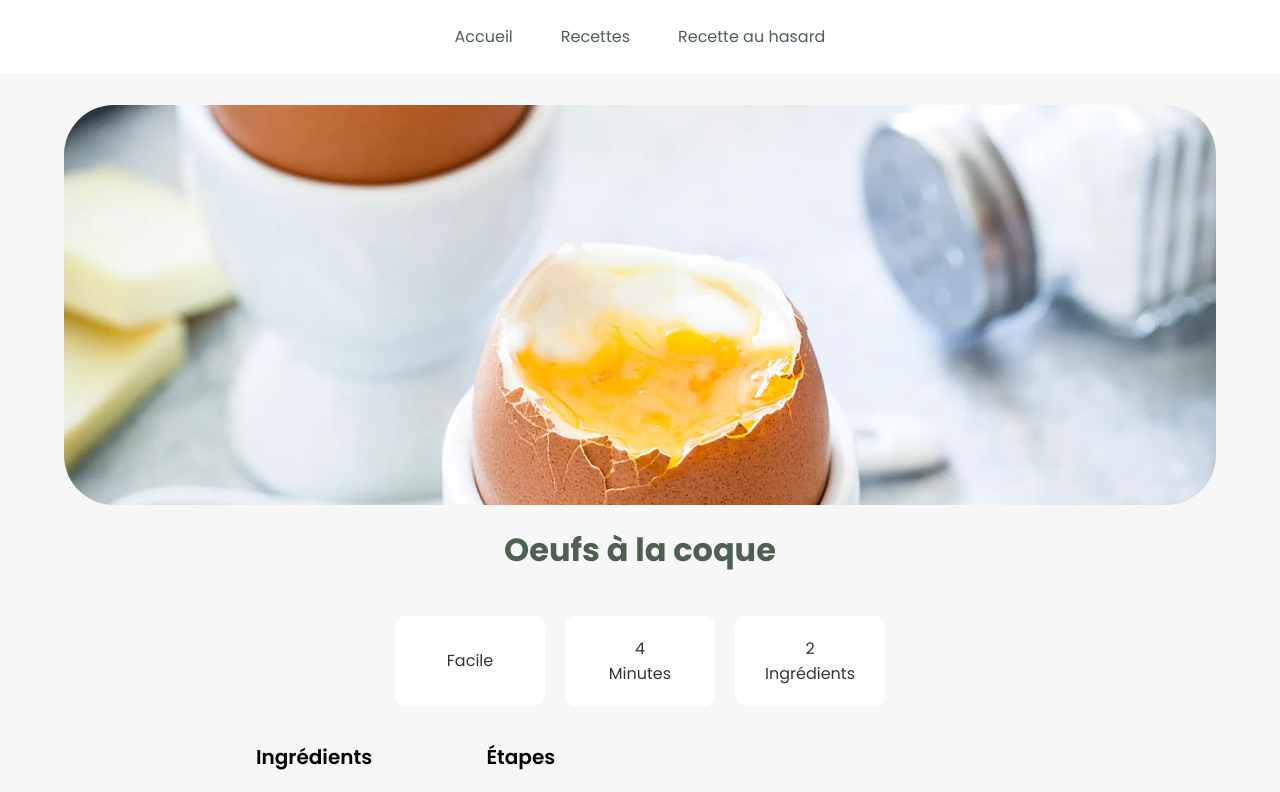
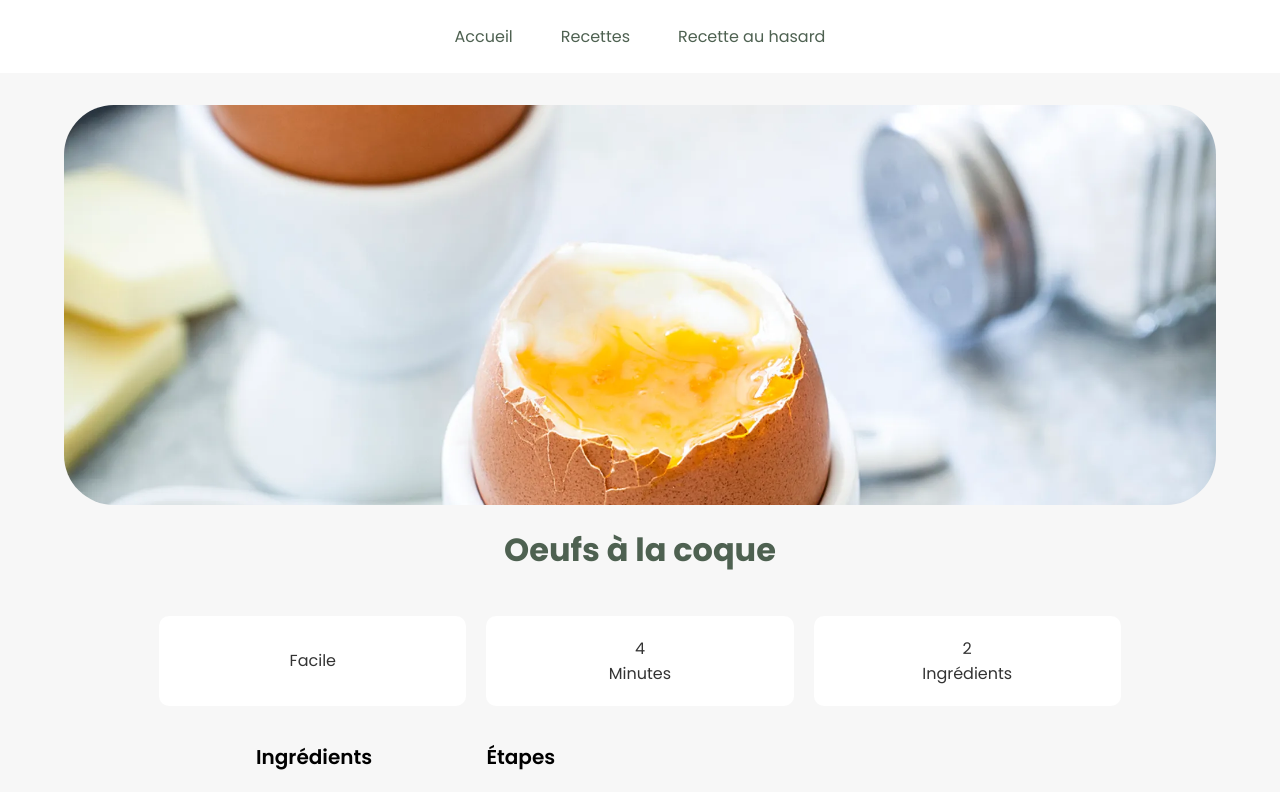
Before and after one commit to krauzeure/veggiefest, a Next.js app: page /recipes/random in a window 1280 px wide. Shown: the top 792 px of the page. Built offline with nearby package versions, Linux system fonts and the light colour scheme.

Commit message:
Fixing title align

```diff
--- a/components/Recipe/Recipe.module.css
+++ b/components/Recipe/Recipe.module.css
@@ -7,6 +7,8 @@
 
 .title {
     color: var(--primary);
+    width: 100%;
+    text-align: center;
 }
 
 .recipeInfo {
@@ -14,19 +16,21 @@
     justify-content: center;
     margin: 20px;
     text-transform: capitalize;
+    width: 80%;
 }
 
 .recipeInfo div {
     background-color: #fff;
     color: var(--text);
     margin: 0 10px;
-    width: 150px;
+    width: 30%;
     border-radius: 10px;
     display: flex;
     flex-direction: column;
     justify-content: center;
     align-items: center;
     padding: 20px;
+    overflow: hidden;
 }
 
 .recipeInfo p {
```
